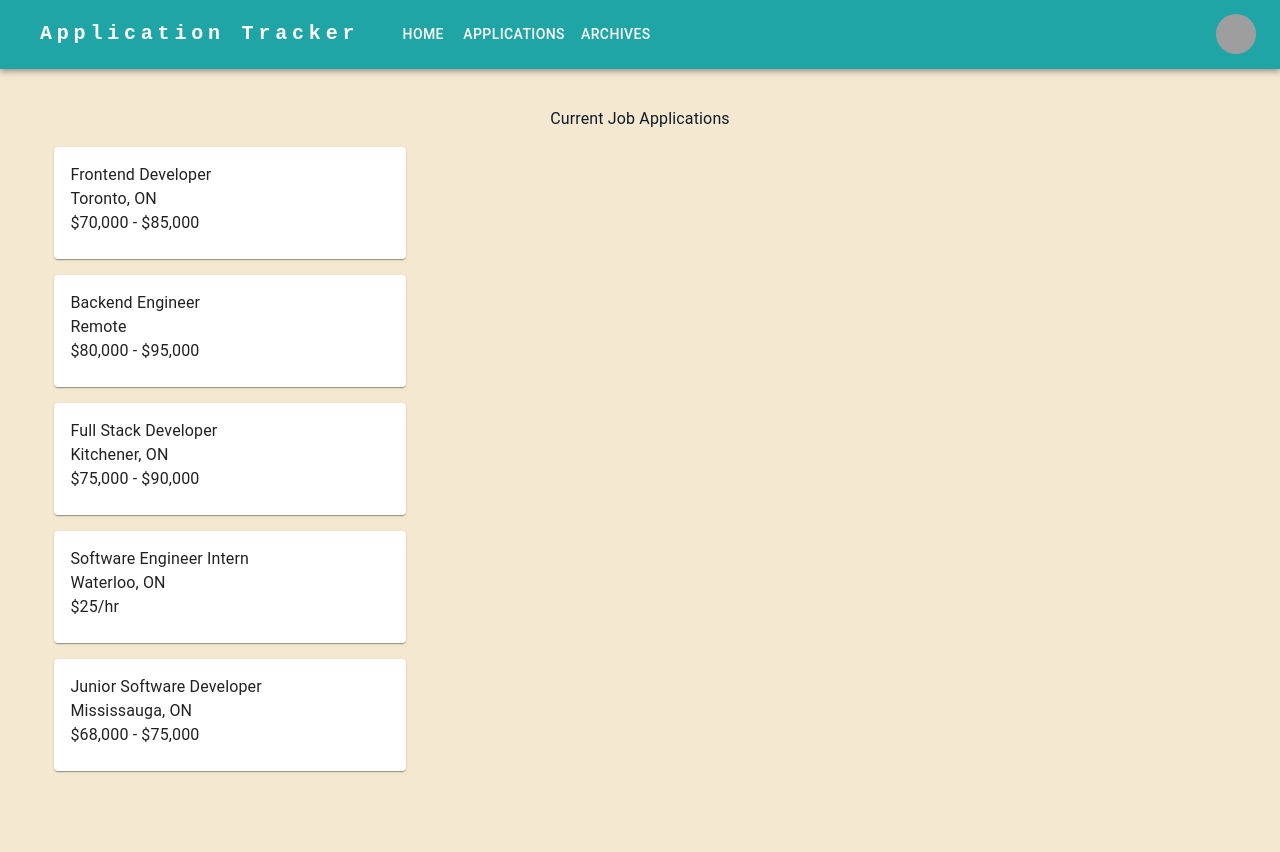
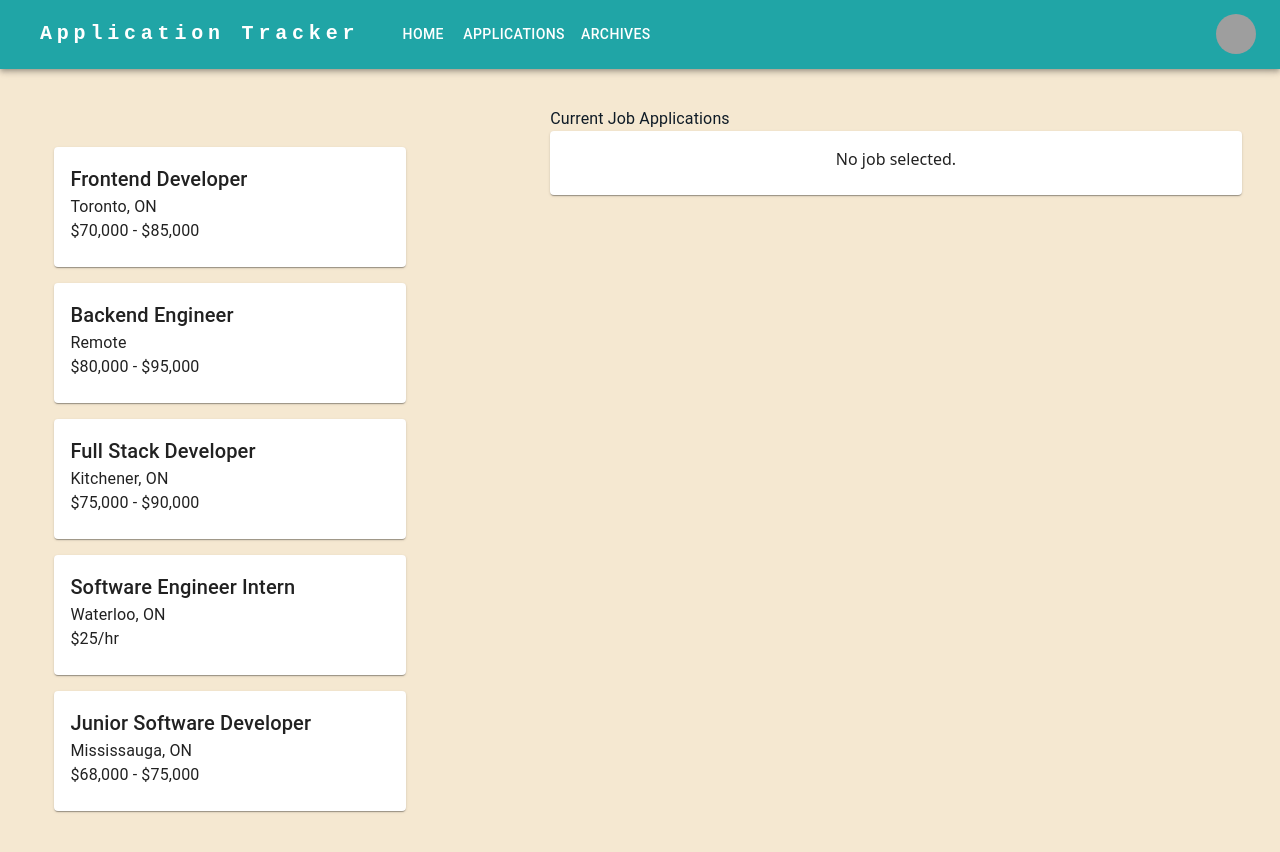
Before and after one commit to jrichard12/job-application-tracker, a React (Vite) app in the folder frontend/: page /applications in a window 1280 px wide. Shown: the top 852 px of the page. Before the commit the page ends 825 px from the top, so only its background shows below. Built offline with nearby package versions, Linux system fonts and the light colour scheme; grey boxes are pictures that could not be loaded; some icons are missing.

Commit message:
Basic job details component added

```diff
--- a/frontend/src/components/JobAppList/JobAppList.tsx
+++ b/frontend/src/components/JobAppList/JobAppList.tsx
@@ -4,7 +4,11 @@ import jobData from "../../demoData.json";
 import type { JobApp } from "../../types/JobApp";
 import { useEffect, useState } from "react";
 
-function JobAppList() {
+type JobAppListProps = {
+    jobDetailsHandler: (job: JobApp) => void
+}
+
+function JobAppList( {jobDetailsHandler }: JobAppListProps) {
     const [jobs, setJobs] = useState<JobApp[]>([]);
 
     function parseJobApps(data: any[]): JobApp[] {
@@ -23,6 +27,7 @@ function JobAppList() {
 
     const showJobDetails = (job: JobApp) => {
         console.log(job.jobTitle);
+        jobDetailsHandler(job);
     };
 
     return (
@@ -30,12 +35,12 @@ function JobAppList() {
             {jobs &&
                 <List sx={{ width: "30vw" }}>
                     {
-                        jobs.map((job: JobApp) => {
+                        jobs.map((job: JobApp, index: number) => {
                             return (
-                                <ListItemButton onClick={() => showJobDetails(job)}>
+                                <ListItemButton key={index} onClick={() => showJobDetails(job)}>
                                     <Card sx={{ width: "30vw" }}>
                                         <CardContent>
-                                            <Typography>
+                                            <Typography variant="h6">
                                                 {job.jobTitle}
                                             </Typography>
                                             <Typography>
--- /dev/null
+++ b/frontend/src/components/JobDetails/JobDetails.tsx
@@ -0,0 +1,51 @@
+/* eslint-disable @typescript-eslint/no-explicit-any */
+import { Card, CardContent, Chip, Divider, Typography } from "@mui/material";
+import type { JobApp } from "../../types/JobApp";
+import { useState, useEffect } from "react";
+
+type JobDetailsProps = {
+    job: JobApp | null
+}
+
+function JobDetails({ job }: JobDetailsProps) {
+    const [currentJob, setCurrentJob] = useState<JobApp | null>(job);
+
+    useEffect(() => {
+        setCurrentJob(job);
+    }, [job])
+
+    return (
+        <div className={'job-details'}>
+            <Card>
+                <CardContent>
+                    {currentJob &&
+                        <div className="job-card">
+                            <Typography variant="h4">
+                                {currentJob.jobTitle}
+                            </Typography>
+                            <Divider variant="middle" flexItem />
+                            <Typography variant="body1" textAlign={'left'}>
+                                {`Job Posting Source: ${currentJob.source}`}
+                            </Typography>
+                            <Typography variant="body1" textAlign={'left'}>
+                                {`Location: ${currentJob.location}`}
+                            </Typography>
+                            <Typography variant="body1" textAlign={'left'}>
+                                {`Salary: ${currentJob.salary}`}
+                            </Typography>
+                            <Typography variant="body1" textAlign={'left'}>
+                                {`Description: ${currentJob.description}`}
+                            </Typography>
+                            <Chip label={currentJob.status ? currentJob.status : "Draft"}></Chip>
+                        </div>
+                    }
+                    {!currentJob &&
+                        "No job selected."
+                    }
+                </CardContent>
+            </Card>
+        </div>
+    );
+}
+
+export default JobDetails;
--- a/frontend/src/pages/Applications/Applications.scss
+++ b/frontend/src/pages/Applications/Applications.scss
@@ -1,8 +1,16 @@
+.applications {
+  margin: 3%;
 
-.applications {
-    margin: 3%;
+  .job-apps {
+    display: flex;
+    flex-direction: row;
 
     .job-app-list {
-        width: 40vw;
+      width: 40vw;
     }
+
+    .job-app-details {
+        width: 60vw;
+    }
+  }
 }
--- a/frontend/src/pages/Applications/Applications.tsx
+++ b/frontend/src/pages/Applications/Applications.tsx
@@ -1,9 +1,18 @@
 import { Typography } from "@mui/material";
 import JobAppList from "../../components/JobAppList/JobAppList";
 import "./Applications.scss";
+import type { JobApp } from "../../types/JobApp";
+import { useState } from "react";
+import JobDetails from "../../components/JobDetails/JobDetails";
 
 
 function Applications() {
+    const [currentJobDetails, setCurrentJobDetails] = useState<JobApp>();
+
+    const handleShowDetails = (job: JobApp) => {
+        setCurrentJobDetails(job);
+    }
+
     return (
         <div className="applications">
             <div className='page-header'>
@@ -13,11 +22,13 @@ function Applications() {
             </div>
             <div className="job-apps">
                 <div className="job-app-list">
-                    <JobAppList>
+                    <JobAppList jobDetailsHandler={handleShowDetails}>
                     </JobAppList>
                 </div>
                 <div className="job-app-details">
+                    <JobDetails job={currentJobDetails ?? null}>
 
+                    </JobDetails>
                 </div>
             </div>
         </div>
```
